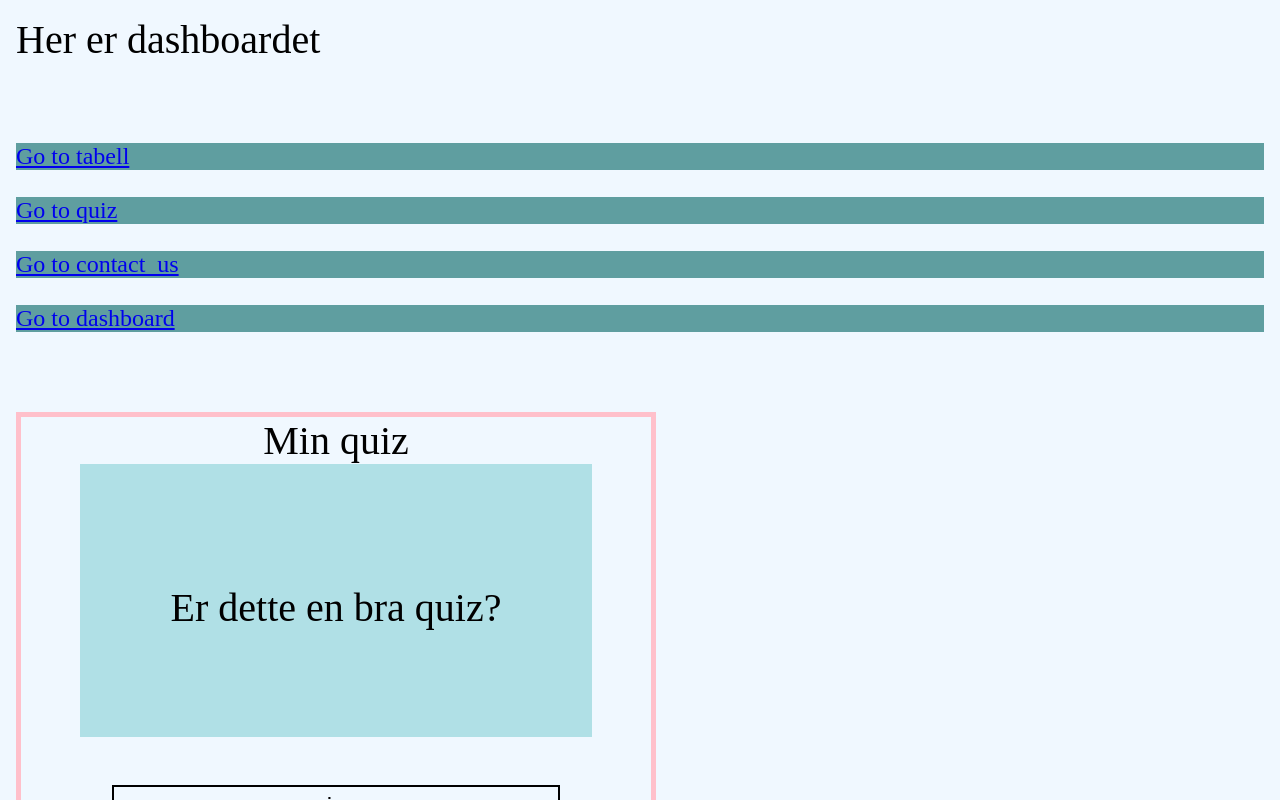
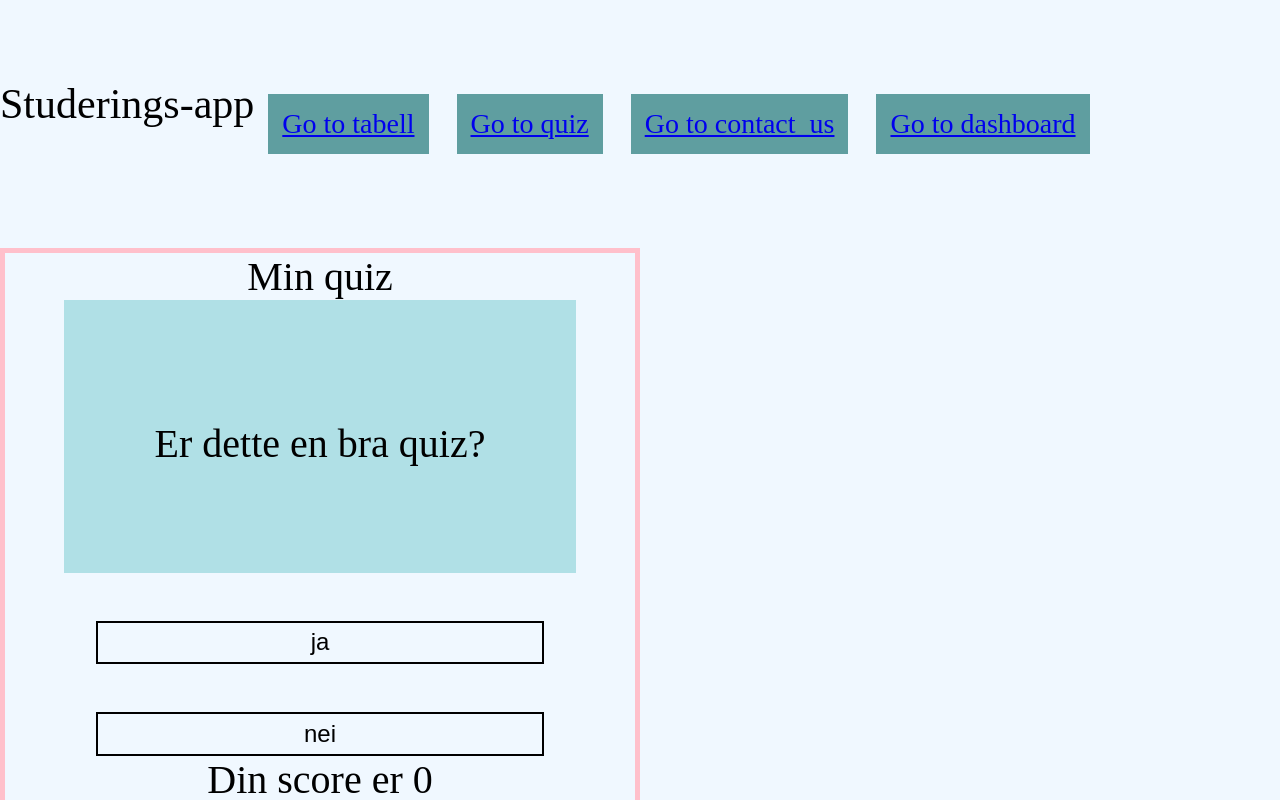
Before and after one commit to reiv003/Tema_4, a Vue app: page / in a window 1280 px wide. Shown: the top 800 px of the page. Built offline with nearby package versions, Linux system fonts and the light colour scheme.

Commit message:
Added main app grid, added footer, minor style changes

```diff
--- a/src/app/App.vue
+++ b/src/app/App.vue
@@ -1,17 +1,20 @@
 <template>
   <RouterView />
+  <Footer />
 </template>
 
 <script>
   import ContactForm from "../components/ContactForm.vue";
   import Dashboard from "../views/Dashboard.vue";
   import Header from "../components/Header.vue";
+  import Footer from "../components/Footer.vue";
 
   export default {
     components: {
       Dashboard,
       ContactForm,
       Header,
+      Footer,
     },
   };
 </script>
--- /dev/null
+++ b/src/components/Footer.vue
@@ -0,0 +1,13 @@
+<template>
+  <div>(c) Studerings-app 2021</div>
+</template>
+
+<script>
+  export default {
+    data() {
+      return {};
+    },
+  };
+</script>
+
+<style></style>
--- a/src/components/Header.vue
+++ b/src/components/Header.vue
@@ -1,5 +1,6 @@
 <template>
   <header>
+    <h1>Studerings-app</h1>
     <div class="item table">
       <RouterLink :to="{ name: 'time_table' }">Go to tabell</RouterLink>
     </div>
@@ -24,10 +25,13 @@
 
 <style>
   header {
-    font-size: 24px;
+    font-size: 0.7em;
+    display: flex;
   }
 
   .item {
     background: cadetblue;
+    padding: var(--padding);
+    margin: var(--margin);
   }
 </style>
--- a/src/styles/reset.css
+++ b/src/styles/reset.css
@@ -7,3 +7,7 @@
 button {
 	cursor: pointer;
 }
+
+h1,h2,h3 {
+	font-weight: normal;
+}
--- a/src/styles/style.css
+++ b/src/styles/style.css
@@ -2,3 +2,13 @@ body {
 	background-color: aliceblue;
 	font-size: 40px;
 }
+
+h1 {
+	font-size: 1.5em;
+}
+
+#app {
+	display: grid;
+	grid-auto-rows: min-content 1fr min-content;
+	margin: auto;
+}
--- a/src/styles/variables.css
+++ b/src/styles/variables.css
@@ -1,5 +1,5 @@
 :root {
-	background-color: aliceblue;
-	padding: 0.5em;
-	margin: 0.5em;
+	--background-color: aliceblue;
+	--padding: 0.5em;
+	--margin: 0.5em;
 }
--- a/src/views/Dashboard.vue
+++ b/src/views/Dashboard.vue
@@ -1,5 +1,4 @@
 <template>
-  <div>Her er dashboardet</div>
   <div class="dashboard-components"><Header /></div>
   <div class="dashboard-components"><QuizApp /></div>
   <div class="dashboard-components"><Table /></div>
```
Lines whose indentation alone changed are shown as unchanged.
